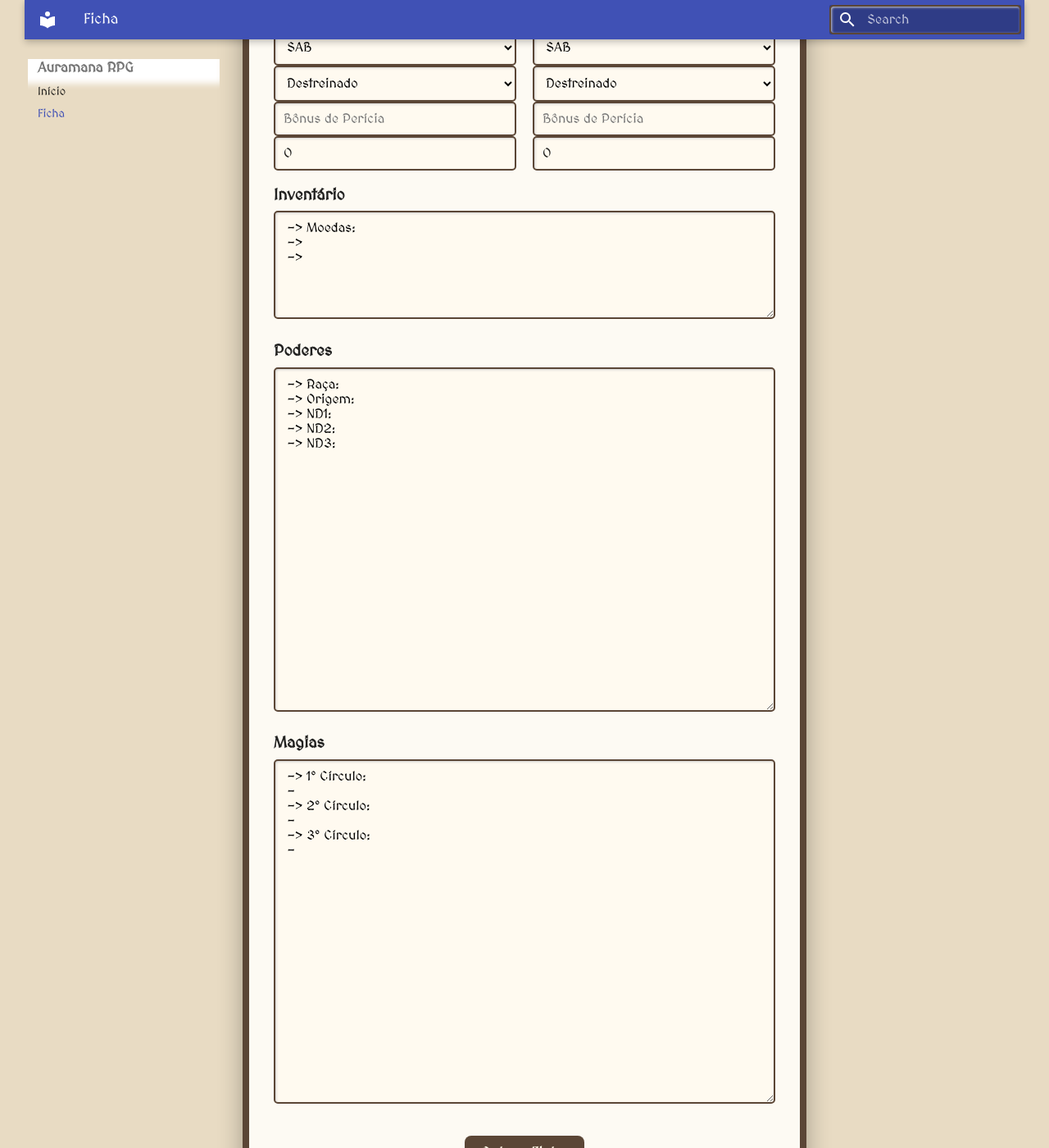
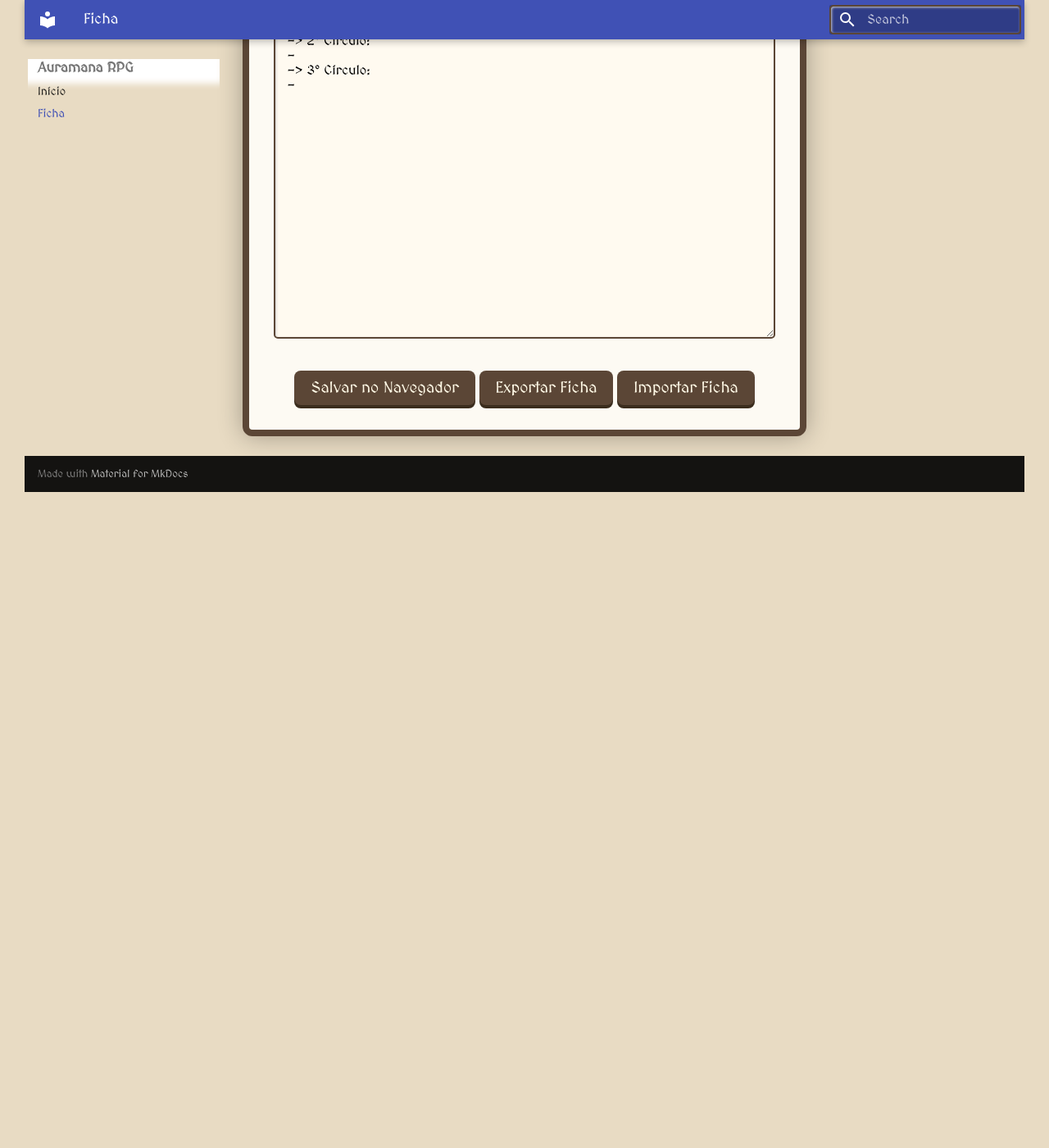
Before and after one commit to ozyssj/auramana-rpg, an MkDocs documentation site: the page built from docs/ficha.md, in a window 1280 px wide and 1400 px high, scrolled down 4986 px. Shown: the whole window at 82% size. Built offline with MkDocs 1.6.1 and Material for MkDocs 9.7.7, drawn with Linux system fonts in a browser that asks for light colours; after the commit the page ends 5616 px from its top, so only the background shows below that; some of the changed lines change nothing that is shown.

Commit message:
Update ficha.md

```diff
--- a/docs/ficha.md
+++ b/docs/ficha.md
@@ -95,6 +95,24 @@
       grid-template-columns: repeat(2, 1fr);
       gap: 20px;
     }
+
+    .pericia {
+        font-size: 0.8em;
+        margin-bottom: 8px;
+    }
+
+    .pericia label {
+        font-size: 0.9em;
+        margin-bottom: 2px;
+    }
+
+    .pericia input,
+    .pericia select {
+        padding: 6px;
+        font-size: 0.9em;
+    }
+
+
   </style>
 </head>
 <body>
@@ -263,8 +281,6 @@
 
     <div class="linha">
       <div class="campo">
-    <div class="pericias">
-      <div class="pericia">
         <label>Defesa</label>
         <select class="atributo-pericia">
           <option value="des" selected>DES</option>
@@ -283,8 +299,6 @@
         <input type="number" class="bonus-pericia" placeholder="Bônus de Defesa">
         <input type="number" class="valor-pericia" readonly>
       </div>
-    </div>
-    </div>
     </div>
     <div class="linha">
     <div class="campo">
@@ -972,11 +986,17 @@
 </div>
 
 
+<div class="botoes">
+  <button onclick="salvarFicha()">Salvar no Navegador</button>
+  <button onclick="baixarFicha()">Exportar Ficha</button>
+  <input type="file" id="uploadFicha" accept=".json" onchange="carregarFicha()" style="display:none">
+  <button onclick="document.getElementById('uploadFicha').click()">Importar Ficha</button>
+</div>
 
-    <div class="botoes">
-      <button onclick="salvarFicha()">Salvar Ficha</button>
-    </div>
   </div>
+
+
+
 
 <script>
 function atualizarPericias() {
@@ -1015,6 +1035,48 @@ function salvarFicha() {
   alert("Ficha salva nas memórias do grimório!");
 }
 
+function baixarFicha() {
+  const campos = document.querySelectorAll('input, select, textarea');
+  const ficha = {};
+  campos.forEach(el => {
+    ficha[el.id] = (el.type === 'checkbox') ? el.checked : el.value;
+  });
+
+  const blob = new Blob([JSON.stringify(ficha, null, 2)], { type: 'application/json' });
+  const url = URL.createObjectURL(blob);
+
+  const a = document.createElement('a');
+  a.href = url;
+  a.download = 'ficha_t20.json';
+  a.click();
+
+  URL.revokeObjectURL(url);
+}
+
+function carregarFicha() {
+  const input = document.getElementById('uploadFicha');
+  const file = input.files[0];
+  if (!file) return;
+
+  const reader = new FileReader();
+  reader.onload = function (e) {
+    const data = JSON.parse(e.target.result);
+    Object.keys(data).forEach(id => {
+      const el = document.getElementById(id);
+      if (el) {
+        if (el.type === 'checkbox') {
+          el.checked = data[id];
+        } else {
+          el.value = data[id];
+        }
+        localStorage.setItem('ficha-' + id, data[id]);
+      }
+    });
+    alert("Ficha carregada com sucesso!");
+  };
+  reader.readAsText(file);
+}
+
 window.onload = () => {
   const campos = document.querySelectorAll('input, select, textarea');
   campos.forEach(el => {
```
